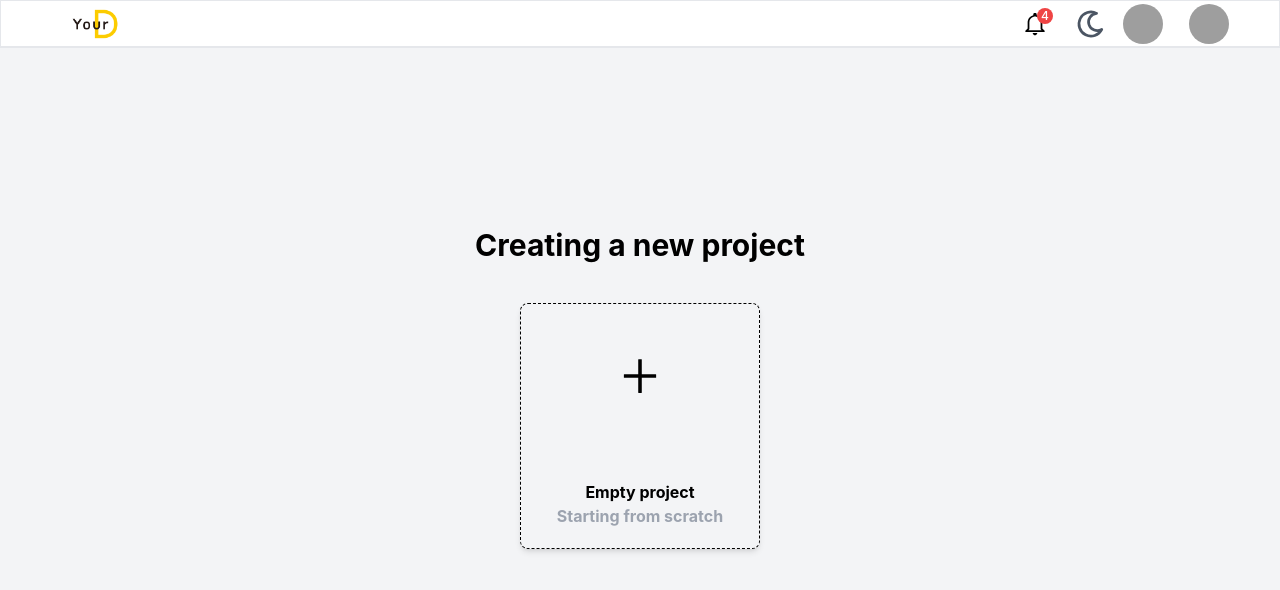
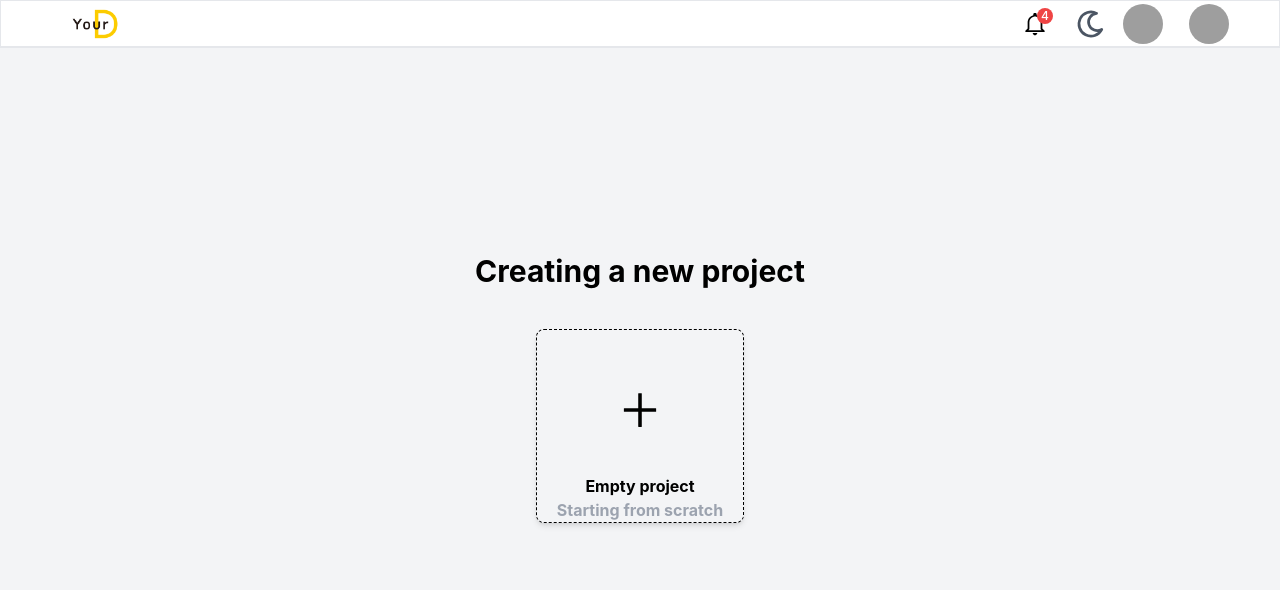
Before and after one commit to DataSovereignty-YourD/YourD-SaaS, a React (Create React App) app: page /project in a window 1280 px wide. Shown: the top 590 px of the page. Built offline with nearby package versions, Linux system fonts and the light colour scheme; grey boxes are pictures that could not be loaded.

Commit message:
projectListPage

```diff
--- a/src/pages/projectListPage.tsx
+++ b/src/pages/projectListPage.tsx
@@ -138,21 +138,21 @@ export default function ProjectListPage() {
 
               <div
                 onClick={isLogin ? () => newProject() : null}
-                className="flex-col text-l font-bold transition-all w-60 h-50 ease-in-out duration-500 rounded-lg shadow-md mx-auto  border border-black border-dashed hover:shadow-lg
+                className="flex-col text-l font-bold transition-all w-52 ease-in-out duration-500 rounded-lg shadow-md mx-auto  border border-black border-dashed hover:shadow-lg
                    hover:bg-gray-200  hover:border-purple-300  justify-center items-center"
               >
-                <div className="flex justify-center items-center mt-12">
+                <div className="flex justify-center items-center mt-14 mb-10">
                   <AiOutlinePlus size={48} />
                 </div>
 
-                <div className="flex-col mb-5">
-                  <div className="mt-20 text-center  pointer-events-none ">
+
+                  <div className="text-center  pointer-events-none ">
                     Empty project
                   </div>
                   <div className="text-gray-400 text-center">
                     Starting from scratch
                   </div>
-                </div>
+
               </div>
             </div>
           </div>
```
